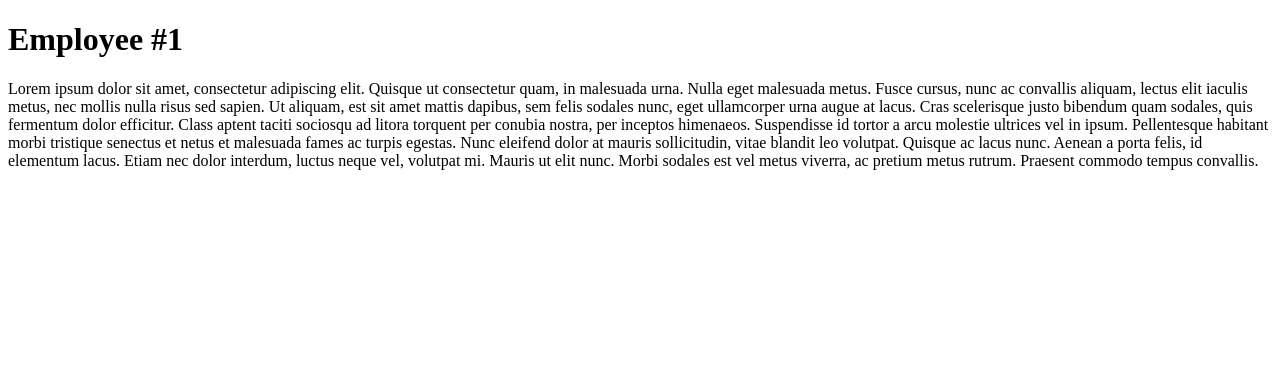
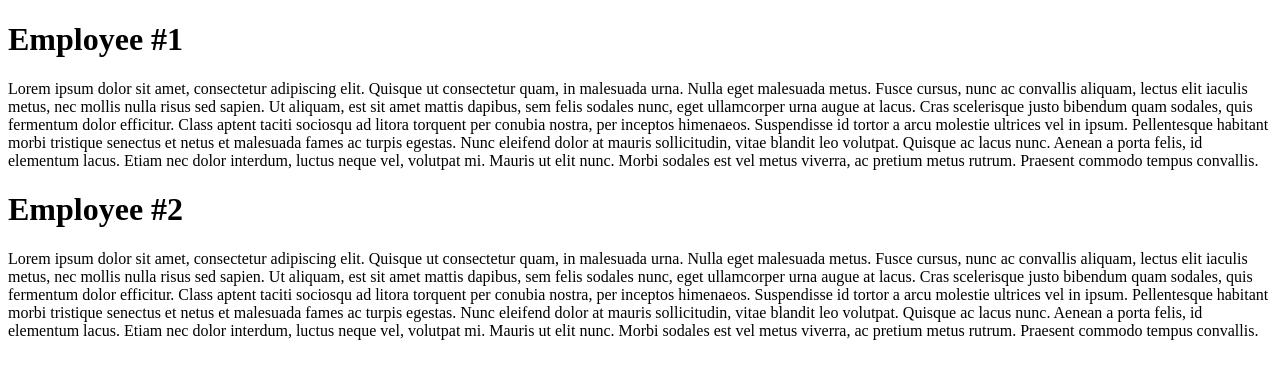
Before and after one commit to RicoRF/Lab---Git-Branches, a plain HTML site: page aboutus.html in a window 1280 px wide. Drawn offline with Linux system fonts and the light colour scheme.

Commit message:
Employee 2 Added

```diff
--- a/aboutus.html
+++ b/aboutus.html
@@ -8,5 +8,9 @@
 <h1>Employee #1</h1>
 <p>Lorem ipsum dolor sit amet, consectetur adipiscing elit. Quisque ut consectetur quam, in malesuada urna. Nulla eget malesuada metus. Fusce cursus, nunc ac convallis aliquam, lectus elit iaculis metus, nec mollis nulla risus sed sapien. Ut aliquam, est sit amet mattis dapibus, sem felis sodales nunc, eget ullamcorper urna augue at lacus. Cras scelerisque justo bibendum quam sodales, quis fermentum dolor efficitur. Class aptent taciti sociosqu ad litora torquent per conubia nostra, per inceptos himenaeos. Suspendisse id tortor a arcu molestie ultrices vel in ipsum. Pellentesque habitant morbi tristique senectus et netus et malesuada fames ac turpis egestas. Nunc eleifend dolor at mauris sollicitudin, vitae blandit leo volutpat. Quisque ac lacus nunc. Aenean a porta felis, id elementum lacus. Etiam nec dolor interdum, luctus neque vel, volutpat mi. Mauris ut elit nunc. Morbi sodales est vel metus viverra, ac pretium metus rutrum. Praesent commodo tempus convallis.</p>
 
+<h1>Employee #2</h1>
+<p>Lorem ipsum dolor sit amet, consectetur adipiscing elit. Quisque ut consectetur quam, in malesuada urna. Nulla eget malesuada metus. Fusce cursus, nunc ac convallis aliquam, lectus elit iaculis metus, nec mollis nulla risus sed sapien. Ut aliquam, est sit amet mattis dapibus, sem felis sodales nunc, eget ullamcorper urna augue at lacus. Cras scelerisque justo bibendum quam sodales, quis fermentum dolor efficitur. Class aptent taciti sociosqu ad litora torquent per conubia nostra, per inceptos himenaeos. Suspendisse id tortor a arcu molestie ultrices vel in ipsum. Pellentesque habitant morbi tristique senectus et netus et malesuada fames ac turpis egestas. Nunc eleifend dolor at mauris sollicitudin, vitae blandit leo volutpat. Quisque ac lacus nunc. Aenean a porta felis, id elementum lacus. Etiam nec dolor interdum, luctus neque vel, volutpat mi. Mauris ut elit nunc. Morbi sodales est vel metus viverra, ac pretium metus rutrum. Praesent commodo tempus convallis.</p>
+
+
 </body>
 </html>
```
